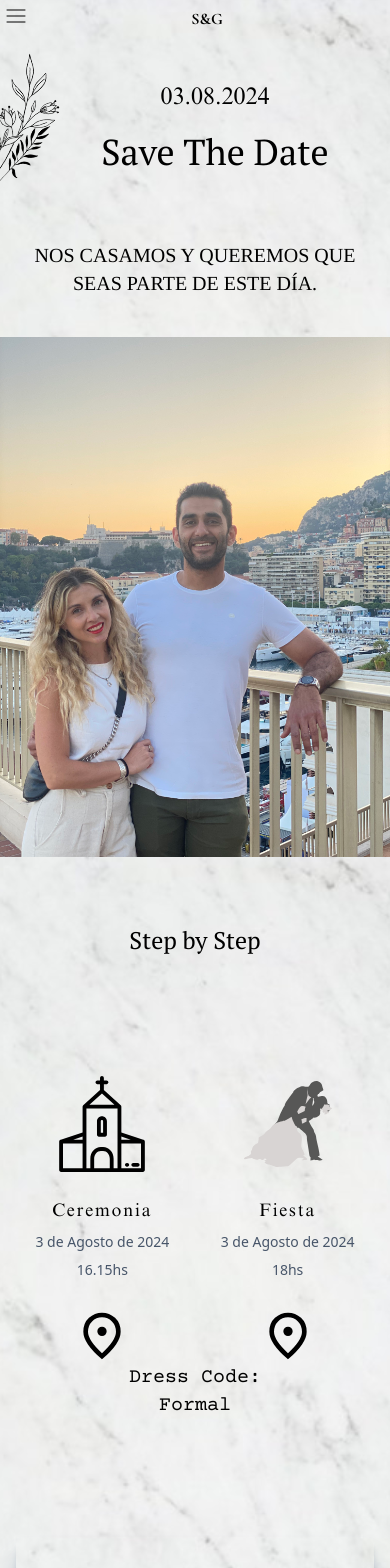
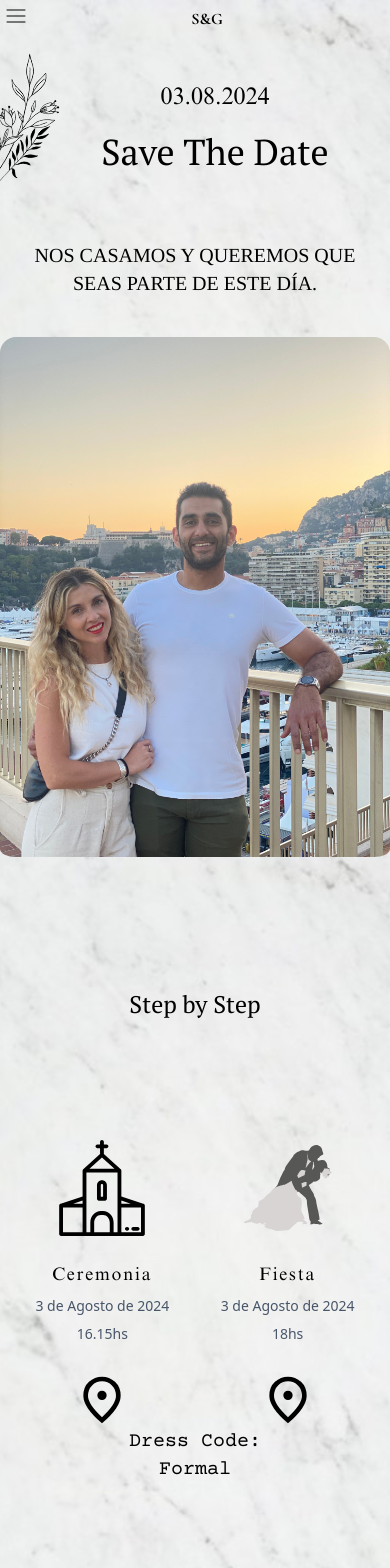
Before and after one commit to Nicostudent/wd, a React (Vite) app: page /main in a window 390 px wide. Shown: the top 1568 px of the page. Built offline with nearby package versions, Linux system fonts and the light colour scheme; a web font is replaced by a local one.

Commit message:
responsive img

```diff
--- a/src/components/Home.tsx
+++ b/src/components/Home.tsx
@@ -43,18 +43,23 @@ export const Home = () => {
             alt="flowers"
           />
           <div className="flex justify-center  absolute top-20 left-10 right-0 bottom-0 m-auto z-10 ">
-            <div  className="flex flex-col h-fit text-center gap-5 ">
-              <span className="font-times text-2xl md:text-base">03.08.2024</span>
-              <span className="md:text-3xl text-4xl font-Font-0">Save The Date</span>
+            <div className="flex flex-col h-fit text-center gap-5 ">
+              <span className="font-times text-2xl md:text-base">
+                03.08.2024
+              </span>
+              <span className="md:text-3xl text-4xl font-Font-0">
+                Save The Date
+              </span>
             </div>
           </div>
           <div className="flex justify-center items-center text-center ">
-            <span className="text-xl font-light font-times mx-6 mt-10 ">
+            <span className="text-xl font-light font-times mx-6 my-10 ">
               NOS CASAMOS Y QUEREMOS QUE SEAS PARTE DE ESTE DÍA.
             </span>
           </div>
-          <div className="flex justify-center mt-10">
+          <div className="flex justify-center ">
             <img
+              className="rounded-2xl pb-2 w-full max-w-lg"
               src={GastoniPuerto}
               alt=""
             />
@@ -69,12 +74,12 @@ export const Home = () => {
                 src={flowers}
                 alt=""
               />
-              <div className="flex flex-col text-start pl-10"  >
-                <span   className="font-times text-3xl my-10 pl-2 md:text-center">
+              <div className="flex flex-col text-start pl-10">
+                <span className="font-times text-3xl my-10 pl-2 md:text-center">
                   03.08.2024
                 </span>
-                <span   className="text-9xl font-Font-0">Save The Date</span>
-                <span  className="text-4xl mt-10 w-2/3 font-times">
+                <span className="text-9xl font-Font-0">Save The Date</span>
+                <span className="text-4xl mt-10 w-2/3 font-times">
                   NOS CASAMOS Y QUEREMOS QUE SEAS PARTE DE ESTE DÍA.
                 </span>
               </div>
--- a/src/components/Landing.tsx
+++ b/src/components/Landing.tsx
@@ -16,7 +16,6 @@ function useQuery() {
         </div>
       );
     }
-    console.log(num);
     return (
       <div className="w-full h-screen bg-marmolado bg-cover bg-center flex justify-center text-slate-700">
         <div className="md:w-8/12 flex flex-col justify-between">
@@ -25,7 +24,7 @@ function useQuery() {
               S & G
             </span>
             <span className="absolute left-2 top-0 m-auto font-forum text-3xl md:text-4xl">
-              Per. ({num})
+              Pers. ({num})
             </span>
           </div>
           <div className="flex flex-col w-full h-full md:h-fit justify-evenly md:justify-between items-center ">
@@ -37,7 +36,7 @@ function useQuery() {
             <div className="self-center flex gap-4 ">
               <div>
                 <div className="font-forum flex flex-col md:mt-32">
-                  <ArrowRight to="/main" />
+                  <ArrowRight to={`/main?guest=${num}`} />
                 </div>
               </div>
             </div>
--- a/src/components/LandingParty.tsx
+++ b/src/components/LandingParty.tsx
@@ -16,7 +16,6 @@ function useQuery() {
         </div>
       );
     }
-    console.log(num);
     return (
       <div className="w-full h-screen bg-marmolado bg-cover bg-center flex justify-center text-slate-700">
         <div className="md:w-8/12 flex flex-col justify-between">
@@ -25,7 +24,7 @@ function useQuery() {
               S & G
             </span>
             <span className="absolute right-2 top-0 m-auto font-forum md:text-2xl">
-              Per. ({num})
+              Pers. ({num})
             </span>
           </div>
           <div className="flex flex-col w-full h-full md:h-fit justify-evenly md:justify-between items-center ">
@@ -37,7 +36,7 @@ function useQuery() {
             <div className="self-center flex gap-4 ">
               <div>
                 <div className="font-forum flex flex-col md:mt-32">
-                  <ArrowRight to="/party" />
+                  <ArrowRight to={`/party?guest=${num}`} />
                 </div>
               </div>
             </div>
--- a/src/templates/Temp1.tsx
+++ b/src/templates/Temp1.tsx
@@ -14,7 +14,7 @@ export const Temp1 = () => {
         id="Party"
         className="h-full w-full flex flex-col justify-center align-middle items-center mt-20"
       >
-        <div className="flex flex-col justify-evenly h-full w-full">
+        <div className="flex flex-col justify-evenly h-full w-full mt-16">
           <span className="text-2xl text-center md:text-7xl mb-10 font-Font-0 ">
             Step by Step
           </span>
```
